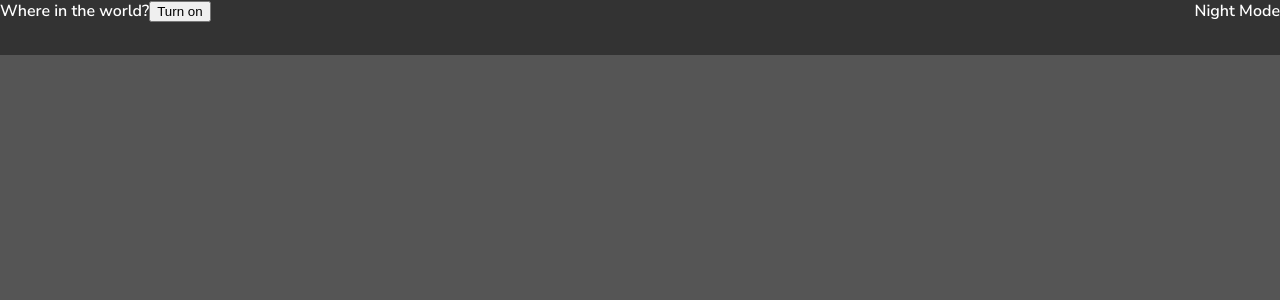
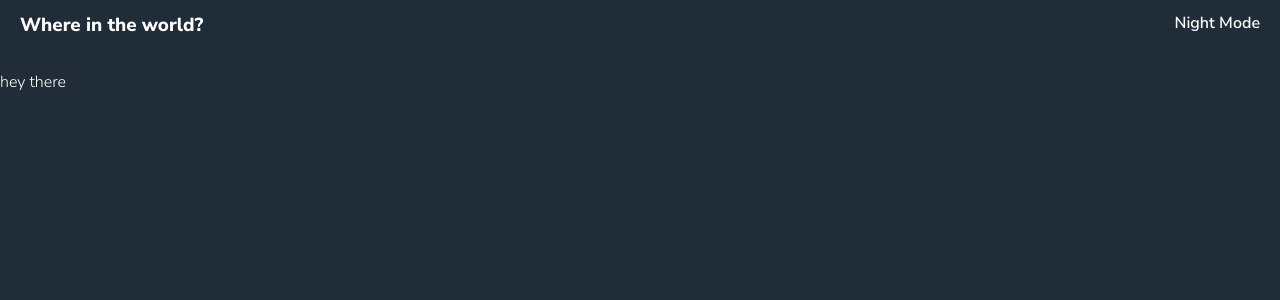
Before and after one commit to gabrr/flags-app, a React (Create React App) app: page / in a window 1280 px wide. Shown: the top 300 px of the page. Built offline with nearby package versions, Linux system fonts and the light colour scheme.

Commit message:
adding toggle dark mode

```diff
--- a/src/components/navbar/index.jsx
+++ b/src/components/navbar/index.jsx
@@ -11,12 +11,12 @@ class Navbar extends Component {
             <div id="navbar">
                 <ul>
                     <li className="title">Where in the world?</li>
-                    <li className="light-toggle">Night Mode</li>
-                    <button onClick={this.props.theming}>Turn on</button>
+                    <li onClick={this.props.theming} className="light-toggle">Night Mode</li>
                 </ul>
             </div>
         );
     }
 }
 
+
 export default Navbar;
--- a/src/components/navbar/style.css
+++ b/src/components/navbar/style.css
@@ -1,12 +1,10 @@
 @import url('https://fonts.googleapis.com/css?family=Nunito+Sans:300,600,800&display=swap');
-div{
+body{
     font-family: 'Nunito Sans', sans-serif;
 }
 #navbar{
     width: 100%;
     height: 55px;
-    background-color: #333;
-    color: #fff;
 }
 
 ul{
@@ -18,12 +16,15 @@ ul{
 }
 ul li{
     display: inline-block;
+    padding: 12px 20px;
 }
 .title{
     float: left;
-    font-weight: 600;
+    font-weight: 800;
+    font-size: 118%;
 }
 .light-toggle{
     float: right;
     font-weight: 600;
+    cursor: pointer;
 }
--- a/src/components/wrapper/index.jsx
+++ b/src/components/wrapper/index.jsx
@@ -16,6 +16,7 @@ class Wrapper extends Component {
         return (
             <div id="wrapper" className={this.state.theme}>
                 <Navbar theming={this.theming} />
+                <p>hey there </p>
             </div>
         );
     }
--- a/src/components/wrapper/style.css
+++ b/src/components/wrapper/style.css
@@ -1,5 +1,14 @@
 #wrapper{
     width: 100%;
     height: 100vh;
-    background-color: #555;
 }
+
+.light-theme{
+    background-color: hsl(0, 0%, 98%);
+    color: #333;
+}
+
+.dark-theme{
+    background-color: hsl(207, 26%, 17%);
+    color: #fff;
+}
```
